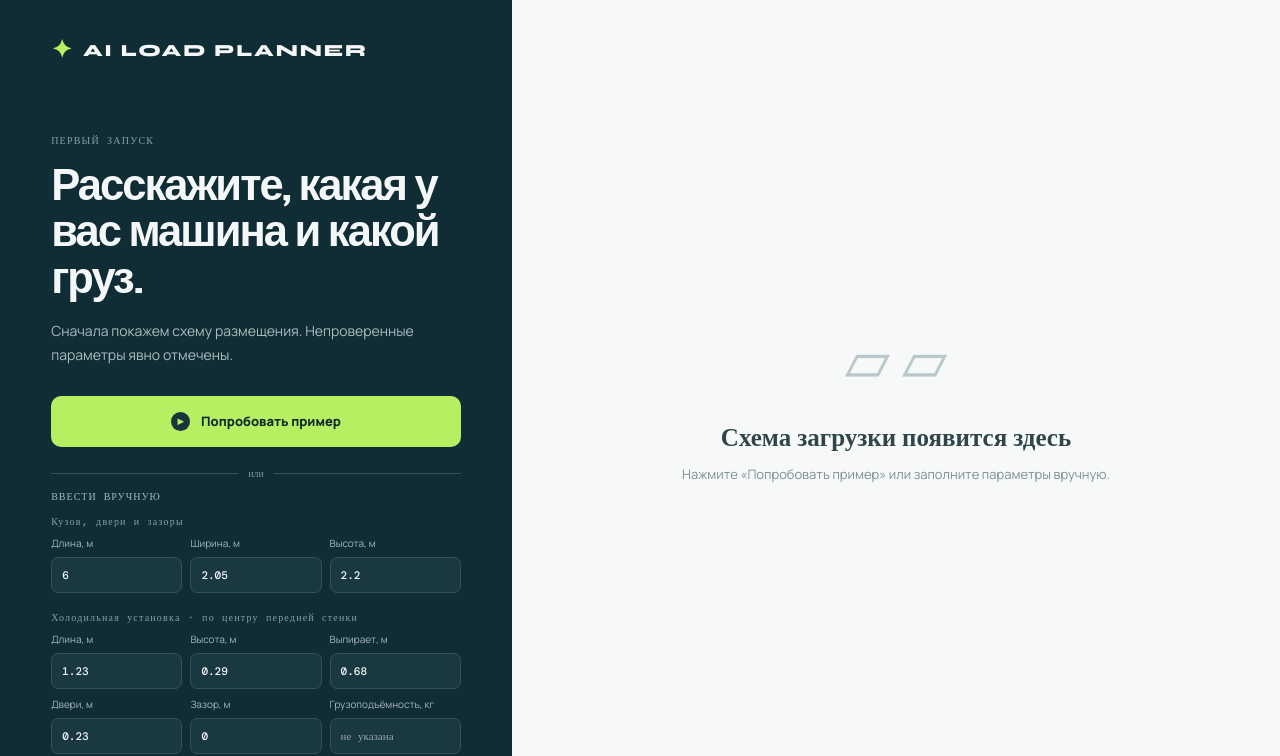
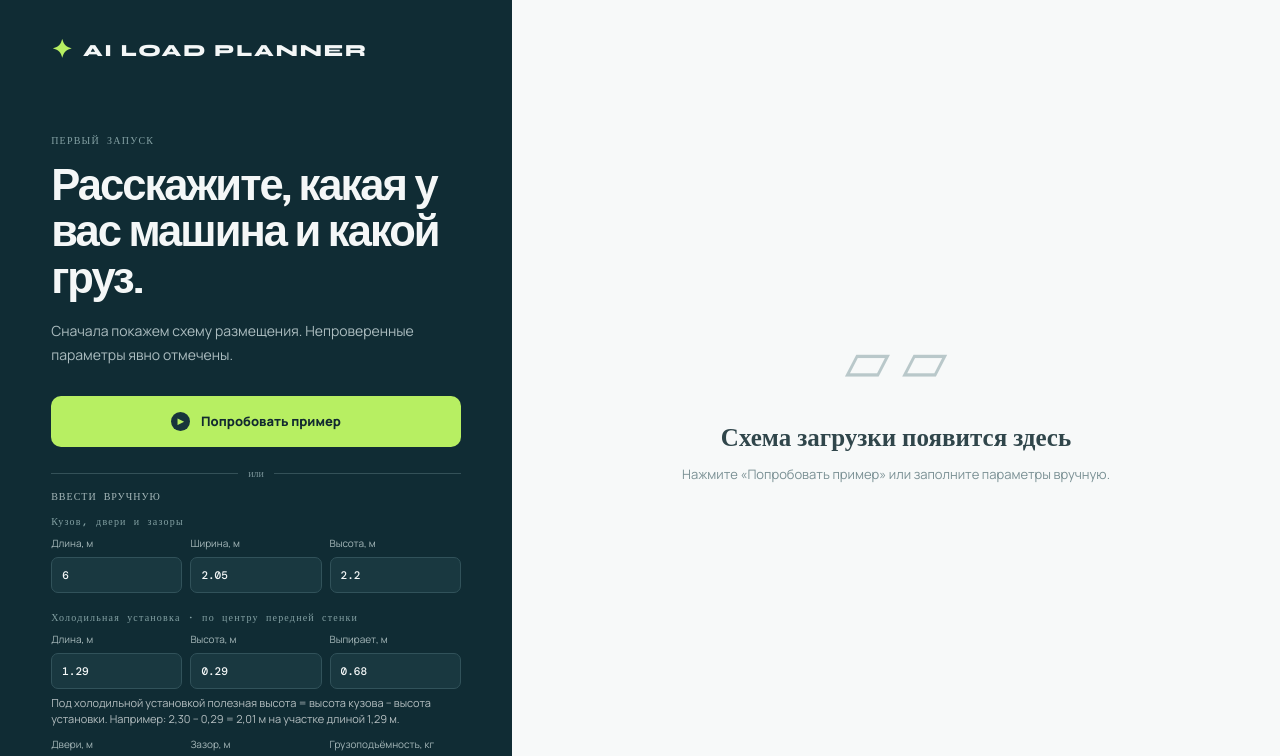
Before and after one commit to chacha51076-web/transmagic, a React (Vite) app: page / in a window 1280 px wide. Shown: the top 756 px of the page. Built offline with nearby package versions, Linux system fonts and the light colour scheme.

Commit message:
Reflect 1.29 m reefer length and explain reduced clearance

```diff
--- a/src/main.tsx
+++ b/src/main.tsx
@@ -117,7 +117,7 @@ function PlanForm() {
   const { register, handleSubmit, setValue, watch, control, formState: { errors } } = useForm<z.input<typeof schema>, any, FormValues>({
     resolver: zodResolver(schema),
     defaultValues: {
-      vehicleLength: 6, vehicleWidth: 2.05, vehicleHeight: 2.2, coolerLength: 1.23, coolerHeight: 0.29, coolerProjection: 0.68, payloadCapacityKg: undefined, doorWidth: 0.23, gap: 0,
+      vehicleLength: 6, vehicleWidth: 2.05, vehicleHeight: 2.2, coolerLength: 1.29, coolerHeight: 0.29, coolerProjection: 0.68, payloadCapacityKg: undefined, doorWidth: 0.23, gap: 0,
       hasObstacle: false, obstacleMode: 'AUTO', obstacleWeight: 0, obstacleX: 5.23, obstacleY: 0.7, obstacleLength: 0.42, obstacleWidth: 0.54, unavailable: false, unavailableX: 2.5, unavailableY: 0, unavailableLength: 1.0, unavailableWidth: 2.05, axleCount: 2, axleMode: 'AUTO', axlePositions: [5.4, 4.2, 0, 0, 0, 0, 0, 0], axleCapacitiesKg: [undefined, undefined, undefined, undefined, undefined, undefined, undefined, undefined],
       cargoGroups: [{ name: 'EUR паллета', length: 1.2, width: 0.8, height: 0, weight: 450, count: 10, rotatable: true, stackable: false }],
     },
@@ -412,7 +412,7 @@ function PlanForm() {
     <div className="section-label">Кузов, двери и зазоры</div>
     <div className="field-grid three"><Field label="Длина, м" input={<input inputMode="decimal" placeholder="6,0" {...register('vehicleLength')} />} error={errors.vehicleLength?.message} /><Field label="Ширина, м" input={<input inputMode="decimal" placeholder="2,05" {...register('vehicleWidth')} />} error={errors.vehicleWidth?.message} /><Field label="Высота, м" input={<input inputMode="decimal" placeholder="2,2" {...register('vehicleHeight')} />} error={errors.vehicleHeight?.message} /></div>
     <div className="section-label cargo-label">Холодильная установка · по центру передней стенки</div>
-    <div className="field-grid three"><Field label="Длина, м" input={<input inputMode="decimal" placeholder="1,23" {...register('coolerLength')} />} error={errors.coolerLength?.message} /><Field label="Высота, м" input={<input inputMode="decimal" placeholder="0,29" {...register('coolerHeight')} />} error={errors.coolerHeight?.message} /><Field label="Выпирает, м" input={<input inputMode="decimal" placeholder="0,68" {...register('coolerProjection')} />} error={errors.coolerProjection?.message} /></div>
+    <div className="field-grid three"><Field label="Длина, м" input={<input inputMode="decimal" placeholder="1,23" {...register('coolerLength')} />} error={errors.coolerLength?.message} /><Field label="Высота, м" input={<input inputMode="decimal" placeholder="0,29" {...register('coolerHeight')} />} error={errors.coolerHeight?.message} /><Field label="Выпирает, м" input={<input inputMode="decimal" placeholder="0,68" {...register('coolerProjection')} />} error={errors.coolerProjection?.message} /></div><small className="field-hint">Под холодильной установкой полезная высота = высота кузова − высота установки. Например: 2,30 − 0,29 = 2,01 м на участке длиной 1,29 м.</small>
     <div className="field-grid three"><Field label="Двери, м" input={<input inputMode="decimal" placeholder="0,23" {...register('doorWidth')} />} error={errors.doorWidth?.message} /><Field label="Зазор, м" input={<input inputMode="decimal" placeholder="0" {...register('gap')} />} error={errors.gap?.message} /><Field label="Грузоподъёмность, кг" input={<input {...register('payloadCapacityKg')} placeholder="не указана" />} error={errors.payloadCapacityKg?.message} /></div>
     <div className="section-label cargo-label">Уже загруженный груз и недоступные зоны</div>
     <label className="check-field"><input type="checkbox" {...register('hasObstacle')} /> Уже есть загруженный груз</label>
```
